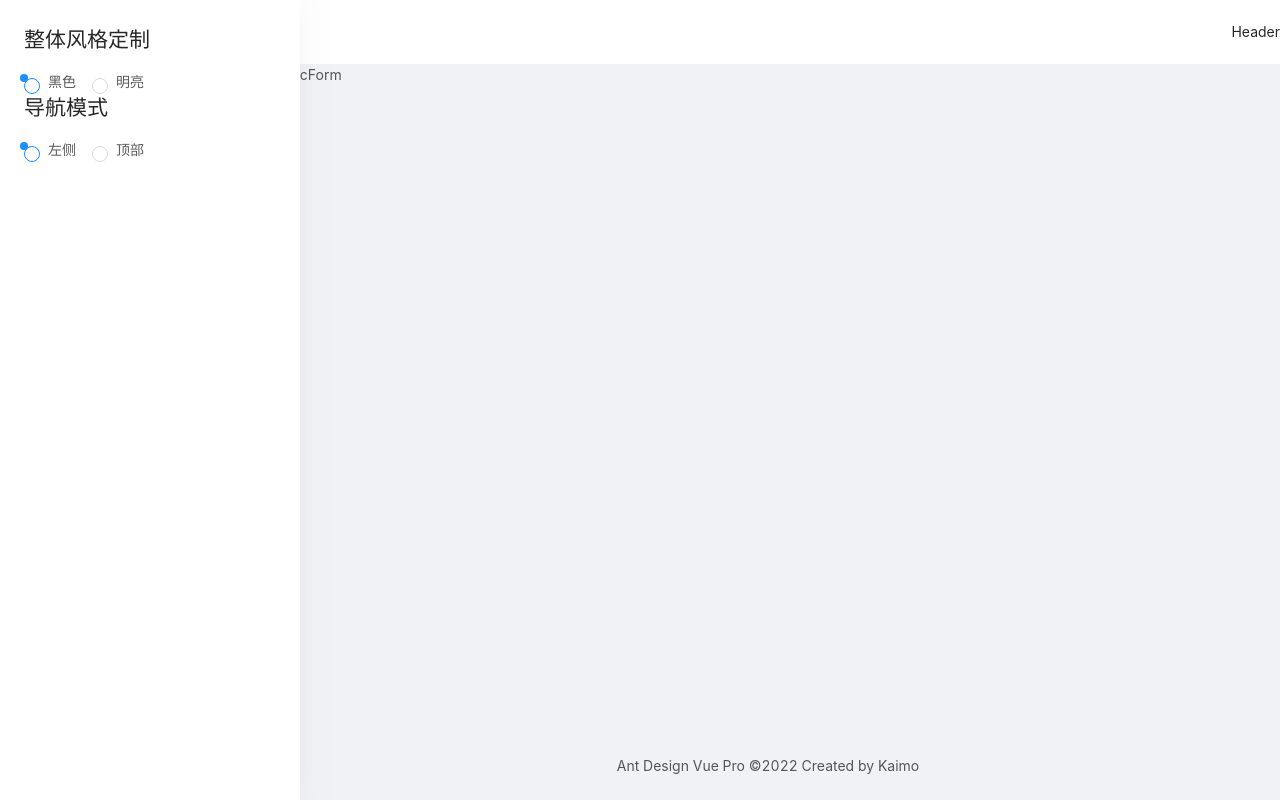
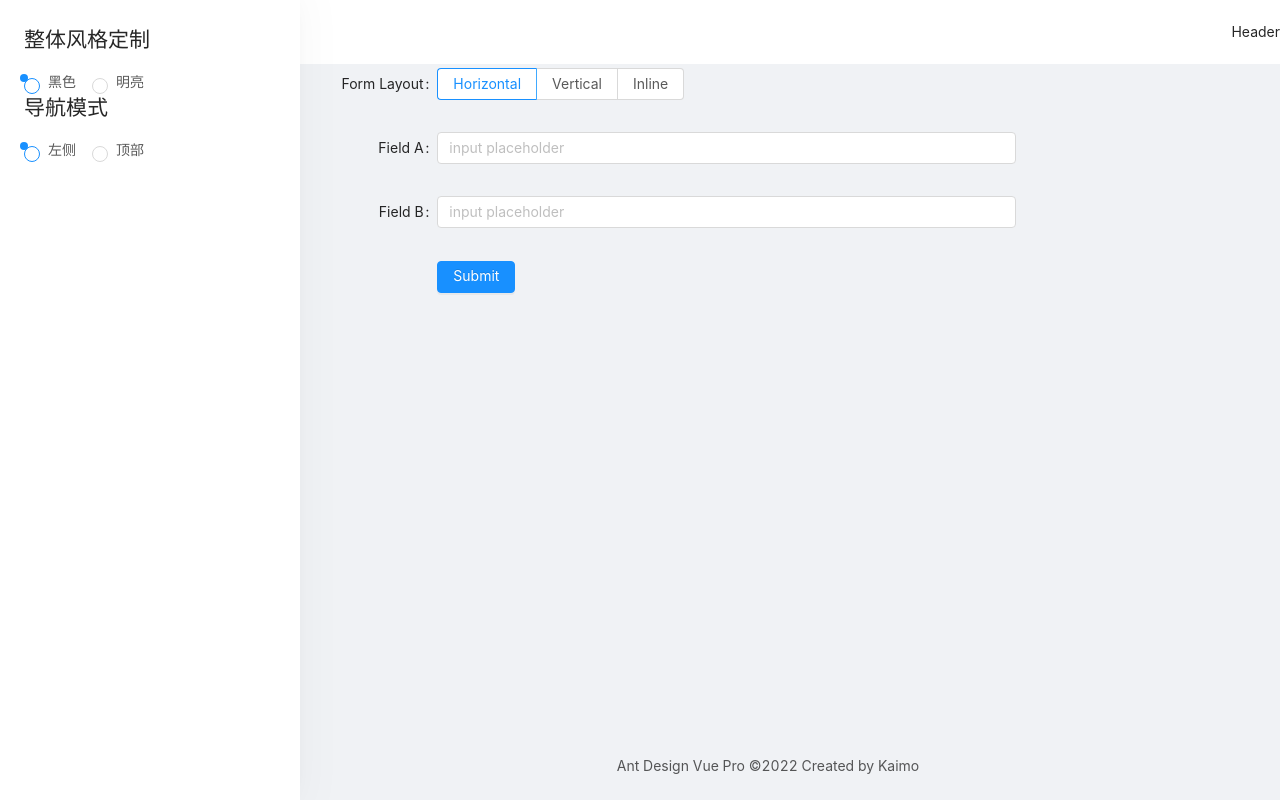
Before and after one commit to kaimo313/vue-development-practice, a Vue app in the folder ant-design-vue-pro/: page /form/basic-form in a window 1280 px wide. Built offline with nearby package versions, Linux system fonts and the light colour scheme.

Commit message:
feat：创建一个普通表单

```diff
--- a/ant-design-vue-pro/src/main.js
+++ b/ant-design-vue-pro/src/main.js
@@ -3,7 +3,7 @@
 import router from "./router";
 import store from "./store";
 
-import { Button, Layout, Icon, Drawer, Radio, Menu } from "ant-design-vue";
+import { Button, Layout, Icon, Drawer, Radio, Menu, Form, Input } from "ant-design-vue";
 import Authorized from "./components/Authorized.vue";
 import Auth from "./directives/auth";
 
@@ -15,6 +15,8 @@
 Vue.use(Drawer);
 Vue.use(Radio);
 Vue.use(Menu);
+Vue.use(Form);
+Vue.use(Input);
 
 Vue.component("Authorized", Authorized);
 Vue.use(Auth);
--- a/ant-design-vue-pro/src/views/Dashboard/Analysis.vue
+++ b/ant-design-vue-pro/src/views/Dashboard/Analysis.vue
@@ -28,7 +28,7 @@
     methods: {
         getChartData() {
             request({
-                url: "/api/dashboard/chart1",
+                url: "/api/dashboard/chart",
                 method: "get",
                 params: {
                     id: "kaimo313"
--- a/ant-design-vue-pro/src/views/Forms/BasicForm.vue
+++ b/ant-design-vue-pro/src/views/Forms/BasicForm.vue
@@ -1,11 +1,102 @@
 <template>
-    <div>
-        <div>BasicForm</div>
-    </div>
+  <a-form :layout="formLayout">
+    <a-form-item
+      label="Form Layout"
+      :label-col="formItemLayout.labelCol"
+      :wrapper-col="formItemLayout.wrapperCol"
+    >
+      <a-radio-group default-value="horizontal" @change="handleFormLayoutChange">
+        <a-radio-button value="horizontal">
+          Horizontal
+        </a-radio-button>
+        <a-radio-button value="vertical">
+          Vertical
+        </a-radio-button>
+        <a-radio-button value="inline">
+          Inline
+        </a-radio-button>
+      </a-radio-group>
+    </a-form-item>
+    <a-form-item
+      label="Field A"
+      :label-col="formItemLayout.labelCol"
+      :wrapper-col="formItemLayout.wrapperCol"
+      :validateStatus="fieldAStatus"
+      :help="fieldAHelp"
+    >
+      <a-input v-model="fieldA" placeholder="input placeholder" />
+    </a-form-item>
+    <a-form-item
+      label="Field B"
+      :label-col="formItemLayout.labelCol"
+      :wrapper-col="formItemLayout.wrapperCol"
+    >
+      <a-input v-model="fieldB" placeholder="input placeholder" />
+    </a-form-item>
+    <a-form-item :wrapper-col="buttonItemLayout.wrapperCol">
+      <a-button type="primary" @click="handleSubmit">
+        Submit
+      </a-button>
+    </a-form-item>
+  </a-form>
 </template>
 
 <script>
-export default {};
+export default {
+  data() {
+    return {
+      formLayout: 'horizontal',
+      fieldA: "",
+      fieldB: "",
+      fieldAStatus: "",
+      fieldAHelp: ""
+    };
+  },
+  watch: {
+    fieldA(val) {
+        if(val.length <= 5) {
+            this.fieldAStatus = "error";
+            this.fieldAHelp = "必须大于5个字符";
+        } else {
+            this.fieldAStatus = "";
+            this.fieldAHelp = "";
+        }
+    }
+  },
+  computed: {
+    formItemLayout() {
+      const { formLayout } = this;
+      return formLayout === 'horizontal'
+        ? {
+            labelCol: { span: 4 },
+            wrapperCol: { span: 14 },
+          }
+        : {};
+    },
+    buttonItemLayout() {
+      const { formLayout } = this;
+      return formLayout === 'horizontal'
+        ? {
+            wrapperCol: { span: 14, offset: 4 },
+          }
+        : {};
+    },
+  },
+  methods: {
+    handleFormLayoutChange(e) {
+      this.formLayout = e.target.value;
+    },
+    handleSubmit() {
+        if(this.fieldA.length <= 5) {
+            this.fieldAStatus = "error";
+            this.fieldAHelp = "必须大于5个字符";
+        } else {
+            console.log({
+                fieldA: this.fieldA,
+                fieldB: this.fieldB
+            })
+        }
+    }
+  },
+};
 </script>
-
-<style></style>
```
